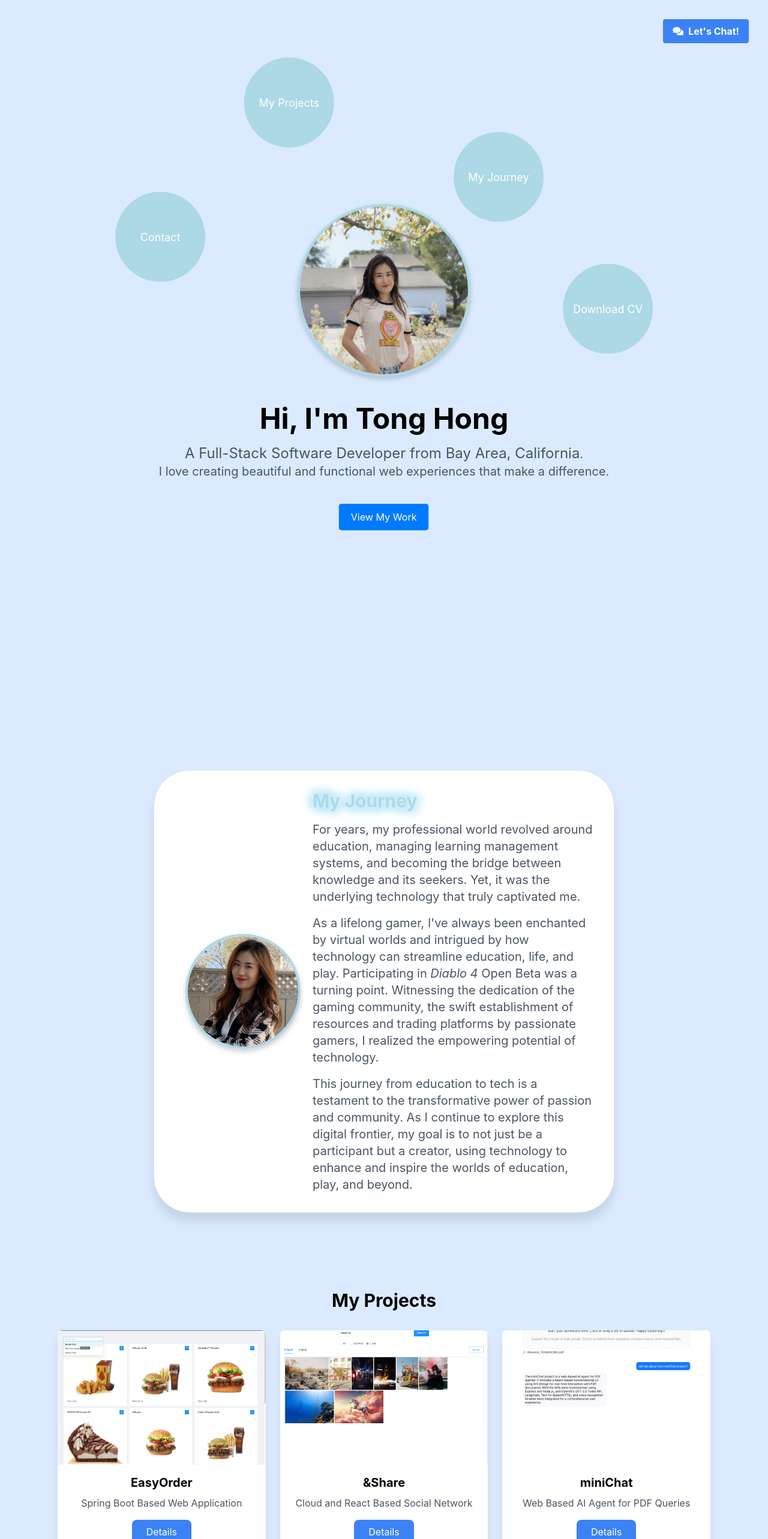
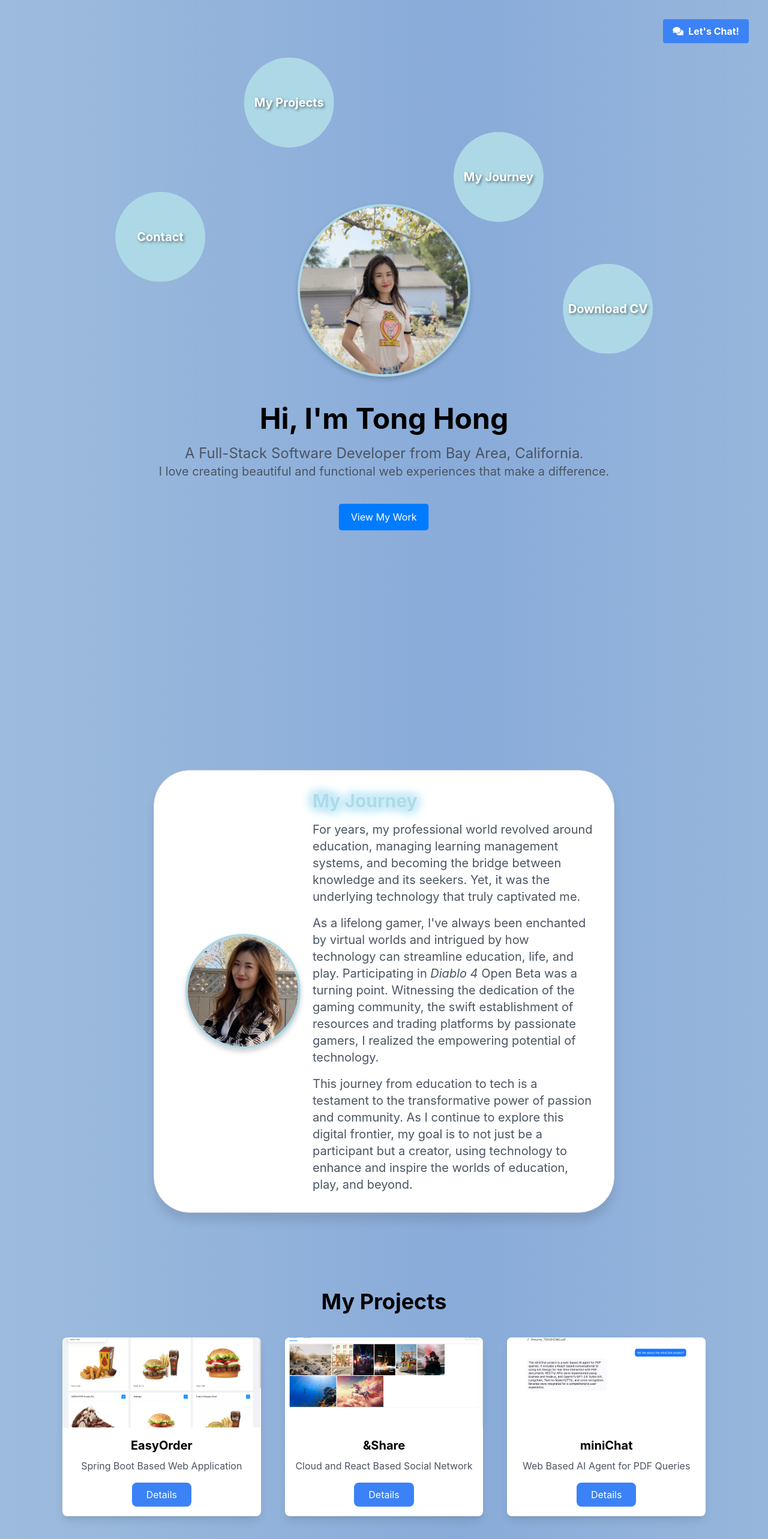
Before and after one commit to heatherism/heatherism.github.io, a React (Create React App) app: page / in a window 1280 px wide. Shown: the top 2566 px of the page at 60% size. Built offline with nearby package versions, Linux system fonts and the light colour scheme.

Commit message:
applied css to make ux smooth and vibrant

```diff
--- a/src/App.css
+++ b/src/App.css
@@ -41,16 +41,14 @@
   0%, 100% {
     transform: translateY(0);
   }
-  50% {
-    transform: translateY(-20px);
-  }
+  25% { transform: translate(-20px, -25px); }
+  50% { transform: translate(20px, -30px); }
+  75% { transform: translate(-25px, -25px); }
 }
 
-/* .floating-element {
-  z-index: -1;
+.floating {
   animation: float 6s ease-in-out infinite;
-  display: inline-block;
-} */
+}
 
 
 /* Add to your CSS file */
@@ -64,7 +62,9 @@
   width: 150px;
   height: 150px;
   text-align: center;
-  font-size: 18px;
+  font-size: 20px;
+  font-weight: bold;
+  text-shadow: 2px 2px 4px rgba(0, 0, 0, 0.5);
   cursor: pointer;
   /* animation-name: float;
   animation-duration: var(--animation-duration, 6s);  */
@@ -100,6 +100,13 @@
   75% { transform: translate(10px, -20px); }
 }
 
+.bubble:hover span {
+  display: inline-block;
+  transform: scale(1.1);
+  transition: transform 0.3s ease;
+}
+
+
 .story-frame {
   background-color: #fff; /* Ensure contrast against the bg-blue-100 */
   margin: 2rem; /* Adjust based on your layout preferences */
@@ -132,10 +139,6 @@
   font-size: 24px;
   z-index: 1000;
 }
-
-/* .blur-effect {
-  filter: blur(8px);
-} */
 
 .project-modal-content {
   background-color: #fff;
@@ -392,4 +395,112 @@
   margin: 20px; /* Adjust spacing around the frame */
 }
 
-/* Apply this class to your img tag */
+.rotating:hover {
+  transform: rotate(5deg);
+  transition: transform 0.2s ease-in-out;
+}
+
+/* glitter background */
+@keyframes glitterBackground {
+  0% {
+    background-position: 0% 50%;
+  }
+  50% {
+    background-position: 100% 50%;
+  }
+  100% {
+    background-position: 0% 50%;
+  }
+}
+
+.glitter-bg {
+  animation: glitterBackground 30s ease infinite;
+  background: linear-gradient(270deg, #b6d0e2, #89abd9, #b6d0e2, #89abd9);
+  background-size: 400% 400%;
+}
+
+/* glow effect */
+@keyframes glow {
+  0%, 100% {
+    box-shadow: 0 0 8px rgba(173, 216, 230, 0.7);
+  }
+  50% {
+    box-shadow: 0 0 20px rgba(173, 216, 230, 1);
+  }
+}
+
+.bubble {
+  /* Existing styles */
+  animation: glow 3s infinite ease-in-out;
+}
+
+.bubble:hover {
+  background-color: #87CEFA; /* A slightly different shade for hover */
+  border: 2px solid #ffffff; /* White border for contrast */
+}
+
+/*contact icons*/
+.contact-section {
+  text-align: center;
+  padding: 20px;
+}
+
+.contact-icons {
+  margin-top: 20px;
+}
+
+.contact-icon {
+  margin: 10px;
+  color: #0077B5; /* LinkedIn blue color; adjust as needed */
+  text-decoration: none;
+  font-size: 24px; /* Adjust icon size as needed */
+}
+
+.contact-icon:hover {
+  color: #005691; /* Darker LinkedIn color for hover effect */
+}
+
+
+.bio-photo-container {
+  display: inline-block;
+  position: relative;
+}
+
+.greeting-bubble {
+  position: absolute;
+  bottom: 70%;
+  left: 70%;
+  transform: translateX(-50%) translateY(-10px); /* Adjust for visual appeal */
+  background-color: #ff6eb4; /* Light blue background */
+  color: white;
+  padding: 8px;
+  border-radius: 10px;
+  font-size: 18px;
+  text-shadow: 2px 2px 4px rgba(0, 0, 0, 0.5);
+
+  display: none; /* Hidden initially */
+  white-space: nowrap;
+}
+
+.bio-photo-container:hover .greeting-bubble {
+  display: block; /* Show the greeting bubble on hover */
+}
+
+/*project-container*/
+.project-container {
+  transition: transform 0.3s ease-in-out; /* Smooth transition for the transform property */
+  display: inline-block; /* or as per your layout */
+  margin: 0.5rem; /* or as per your layout */
+  /* your existing styles */
+}
+
+.project-container:hover {
+  transform: scale(1.10); /* Slightly increase the size */
+  z-index: 10; /* Ensure the hovered item is above others if they overlap */
+}
+
+.project-container img {
+  width: 100%; /* Maintain full width */
+  height: 150px; /* Adjust height as needed to make image appear smaller */
+  object-fit: cover; /* Cover the container without losing aspect ratio */
+}
--- a/src/components/About.js
+++ b/src/components/About.js
@@ -9,11 +9,14 @@ function About() {
 
 
     return (
-        <header className="text-center bg-blue-100 header">
+        <header className="text-center bg-blue-100 glitter-bg header">
 
 
           {/* <FloatingElements /> */}
-          <img src={bioPhoto} alt="Tong Hong" className="shadow-box-frame mx-auto rounded-full w-32 h-32 sm:w-48 sm:h-48 md:w-64 md:h-64 lg:w-72 lg:h-72 object-cover" data-aos="fade-down" data-aos-easing="linear" data-aos-duration="1500" />
+          <div className="bio-photo-container mx-auto relative inline-block"> {/* Container for the photo and bubble */}
+            <img src={bioPhoto} alt="Tong Hong" className="shadow-box-frame rounded-full w-32 h-32 sm:w-48 sm:h-48 md:w-64 md:h-64 lg:w-72 lg:h-72 object-cover" data-aos="fade-down" data-aos-easing="linear" data-aos-duration="1500" />
+            <div className="greeting-bubble absolute hidden">Hi there!</div> {/* Greeting bubble */}
+         </div>
 
           <h1 className="text-3xl font-bold mt-8 mb-4 md:mb-6" data-aos="fade-right">
             Hi, I'm Tong Hong
@@ -27,7 +30,7 @@ function About() {
             View My Work
           </Link>
           {/* Update the href to link to your resume or contact section */}
-          <div className="absolute top-0 right-0 mt-4 mr-4 ">
+          <div className="absolute top-0 right-0 mt-4 mr-4 rotating">
             <LetsChatButton />
           </div>
         </header>
--- a/src/components/Contact.js
+++ b/src/components/Contact.js
@@ -3,13 +3,13 @@ import React from 'react';
 
 const Contact = () => {
   return (
-    <section id="contact" className="bg-white-200 py-12">
+    <section id="contact" className="bg-blue-100 glitter-bg py-12">
       <div className="max-w-6xl mx-auto px-4 sm:px-6 lg:px-8 text-center">
-        <h2 className="text-3xl font-bold mb-4" data-aos="fade-up">Get in Touch</h2>
-        <p className="text-xl text-gray-600 mb-6 shimmer-text">Feel free to reach out to discuss opportunities, collaborations, or just to say hi!</p>
+        <h2 className="text-4xl font-bold mb-4" data-aos="fade-up">Get In Touch!</h2>
+        <p className="text-2xl text-gray-600 mb-6">Feel free to reach out to discuss opportunities, collaborations, or just to say hi!</p>
         <div>
-          <a href="mailto:heatherism91@gmail.com" className="bg-blue-500 hover:bg-pink-400 text-white font-bold py-2 px-4 rounded-lg m-2">Email Me</a>
-          <a href="http://www.linkedin.com/in/tonghong91/" target="_blank" rel="noopener noreferrer" className="bg-blue-500 hover:bg-pink-400 text-white font-bold py-2 px-4 rounded-lg m-2">LinkedIn</a>
+          <a href="mailto:heatherism91@gmail.com" className="bg-blue-500 hover:bg-pink-400 text-white font-bold py-2 px-4 rounded-lg m-2"><i class="fas fa-envelope"></i></a>
+          <a href="http://www.linkedin.com/in/tonghong91/" target="_blank" rel="noopener noreferrer" className="bg-blue-500 hover:bg-pink-400 text-white font-bold py-2 px-4 rounded-lg m-2"><i class="fab fa-linkedin-in"></i></a>
           {/* Add other contact links as necessary */}
         </div>
       </div>
--- a/src/components/Projects.js
+++ b/src/components/Projects.js
@@ -61,12 +61,12 @@ function Projects() {
       ];
 
       return (
-        <section id="projects" className="bg-blue-100 py-12">
+        <section id="projects" className="bg-blue-100 glitter-bg py-12">
           <div className="max-w-6xl mx-auto px-4 sm:px-6 lg:px-8">
-            <h2 className="text-3xl font-bold text-center mb-8" data-aos="fade-up" >My Projects</h2>
+            <h2 className="text-4xl font-bold text-center mb-8" data-aos="fade-up" >My Projects</h2>
             <div className="grid grid-cols-1 sm:grid-cols-2 md:grid-cols-3 gap-6" data-aos="fade-up" data-aos-delay="200">
               {projects.map((project, index) => (
-                <div key={index} className="bg-white shadow-lg rounded-lg overflow-hidden">
+                <div key={index} className="bg-white shadow-lg rounded-lg overflow-hidden project-container">
                   <img src={project.image} alt={project.name} className="w-full h-56 object-cover object-center"/>
                   <div className="p-4">
                     <h3 className="font-bold text-xl mb-2">{project.name}</h3>
--- a/src/components/ScrollToTop.js
+++ b/src/components/ScrollToTop.js
@@ -27,7 +27,7 @@ const ScrollToTop = () => {
 
   return (
     isVisible && (
-      <div className="scroll-to-top " onClick={scrollToTop}>
+      <div className="scroll-to-top" onClick={scrollToTop}>
         &#8679;
       </div>
     )
--- a/src/components/Story.js
+++ b/src/components/Story.js
@@ -3,7 +3,7 @@ import profilePhoto from '../assets/profilephoto.jpeg';
 
 const Story = () => {
   return (
-    <section id="story" className="bg-blue-100 py-12">
+    <section id="story" className="bg-blue-100 glitter-bg py-12">
       <div className="max-w-4xl mx-auto px-4 sm:px-6 lg:px-8">
         <div className="story-frame shadow-lg border border-gray-200 rounded-lg overflow-hidden p-6 md:p-8 flex flex-col md:flex-row items-center">
           {/* Profile Photo */}
```
